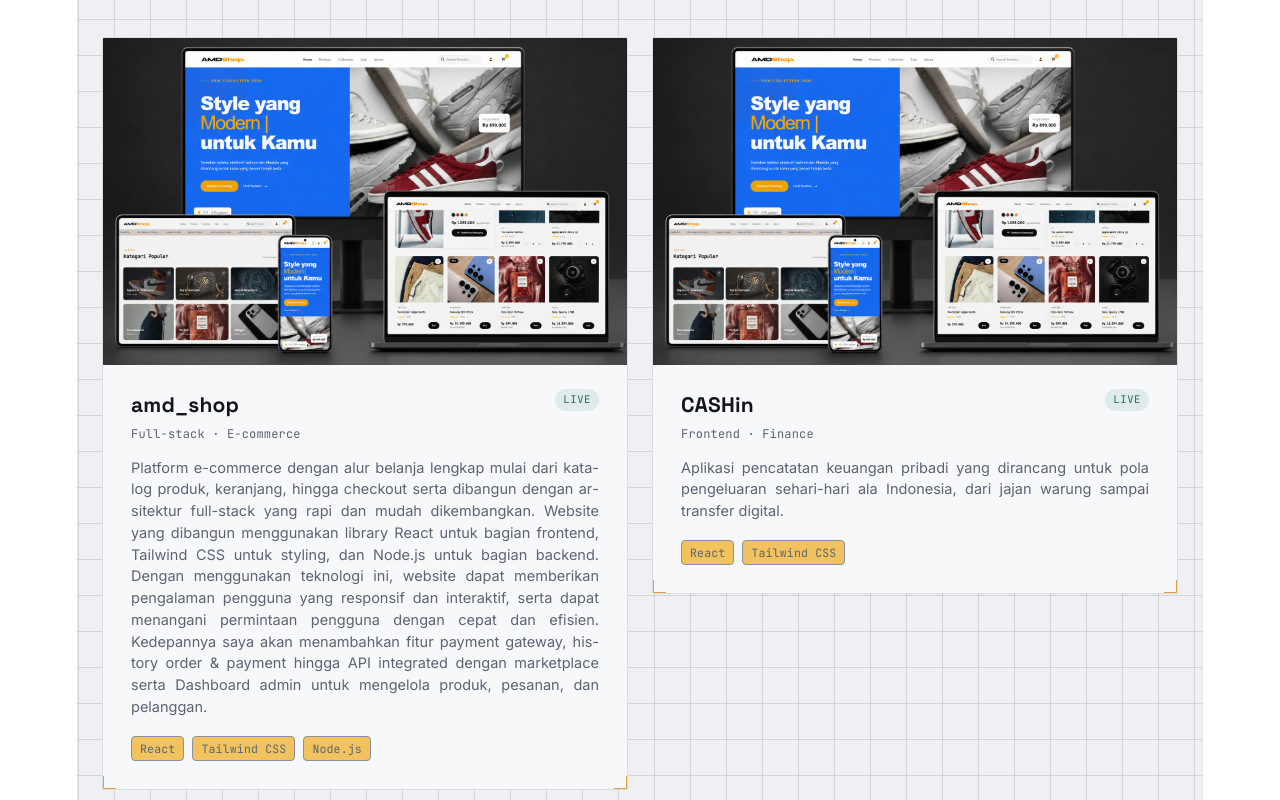
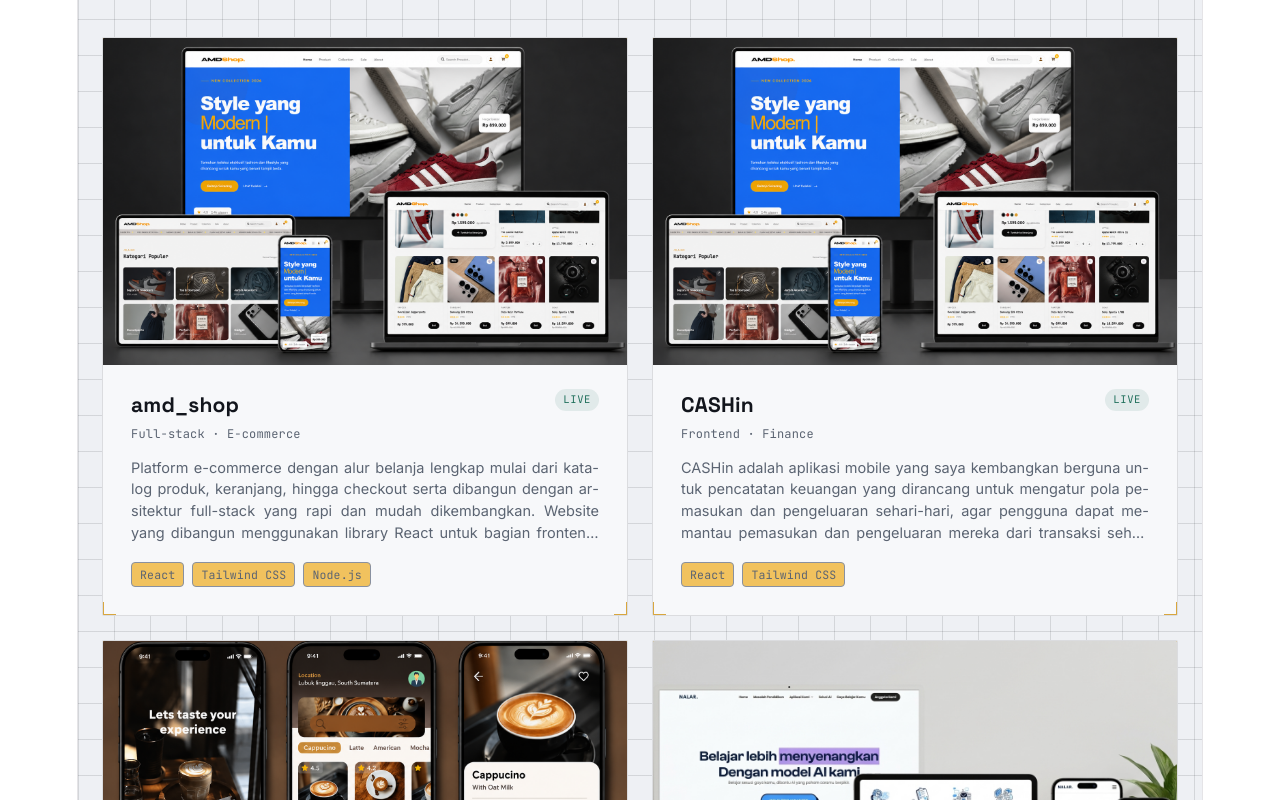
Before and after one commit to AhmadIqbalFE/my-portfolio, a React (Vite) app: page / in a window 1280 px wide. Shown: the part 2000-2800 px from the top of the page. Built offline with nearby package versions, Linux system fonts and the light colour scheme.

Commit message:
modified

```diff
--- a/src/data/projects.js
+++ b/src/data/projects.js
@@ -9,6 +9,7 @@ import coffeeProject from "../assets/images/img9.jpg";
 import coffeeMockup from "../assets/images/img10.jpg";
 import FitnessImage from "../assets/images/img11.jpg";
 import FitnessMockup from "../assets/images/img12.jpg";
+import FitnessMobile from "../assets/images/img13.jpg";
 
 export const projects = [
   {
@@ -28,7 +29,7 @@ export const projects = [
     status: "LIVE",
     stack: ["React", "Tailwind CSS"],
     description:
-      "Aplikasi pencatatan keuangan pribadi yang dirancang untuk pola pengeluaran sehari-hari ala Indonesia, dari jajan warung sampai transfer digital.",
+      "CASHin adalah aplikasi mobile yang saya kembangkan berguna untuk pencatatan keuangan yang dirancang untuk mengatur pola pemasukan dan pengeluaran sehari-hari, agar pengguna dapat memantau pemasukan dan pengeluaran mereka dari transaksi sehari hari hingga transfer digital. CASHin memiliki fitur tracking pengeluaran, pengingat tagihan, dan laporan keuangan yang dapat membantu pengguna mengelola keuangan mereka dengan lebih baik. Dengan menggunakan CASHin, pengguna dapat lebih mudah mengatur keuangan mereka dan membuat keputusan finansial yang lebih bijak. Finance app ini menggunakan react untuk bagian frontend dan Tailwind CSS untuk styling, sehingga memberikan pengalaman pengguna yang responsif dan interaktif. Untuk bagian pengelolaan data pengguna disini saya menggunakan supabase untuk pengelolaan database pengguna.",
     images: [amdShopImage, amdMobile, amdTablet],
     link: "https://cashin.vercel.app/",
   },
@@ -39,7 +40,7 @@ export const projects = [
     status: "Prototype",
     stack: ["Figma", "Adobe Illustrator"],
     description:
-      "Sebuah UI design mobile app, yang dirancang untuk memudahkan pelanggan dalam memesan kopi di kedai kopi favorit mereka, dengan fokus pada pengalaman pengguna yang intuitif dan visual yang menarik.",
+      "Sebuah UI design mobile app, yang dirancang untuk memudahkan penikmat kopi dalam memesan kopi di kedai kopi favorit mereka, di desain seminimalis mungkin agar ketika pengguna menggunakan mobile app tersebut mengerti workflow dari sistem aplikasi tersebut. CTA button yang jelas membuat aplikasi ini user friendly dari kalangan muda hingga kalangan tua. Kedepannya saya akan develop design ui yang lebih interaktif dengan system architecture yang lebih baik dari design sebelumnya.",
     images: [coffeeImage, coffeeProject, coffeeMockup],
     link: "https://www.figma.com/design/tJY7V2KoUVPlb1okU6AaDD/Design-Coffee-Shop?node-id=0-1&t=hSH4v13Xz2dDyEOR-1",
   },
@@ -50,7 +51,7 @@ export const projects = [
     status: "LIVE",
     stack: ["HTML", "CSS", "JavaScript"],
     description:
-      "Web berbasis AI yang membantu mendeteksi dan mengukur tingkat minat belajar terhadap anak-anak, dan dapat memberikan rekomendasi materi pembelajaran yang sesuai dengan minat mereka.",
+      "Nalar. adalah Web berbasis AI yang membantu mendeteksi dan mengukur tingkat minat belajar terhadap anak-anak, dan dapat memberikan rekomendasi materi pembelajaran yang sesuai dengan minat mereka. Di web ini kita dapat ",
     images: [nalarImage, nalartablet, nalarMobile],
     link: "https://nalar.netlify.app/",
   },
@@ -62,7 +63,7 @@ export const projects = [
     stack: ["Figma", "Photoshop"],
     description:
       "Web berbasis AI yang membantu mendeteksi dan mengukur tingkat minat belajar terhadap anak-anak, dan dapat memberikan rekomendasi materi pembelajaran yang sesuai dengan minat mereka.",
-    images: [FitnessImage, FitnessMockup],
+    images: [FitnessImage, FitnessMockup, FitnessMobile],
     link: "https://www.figma.com/design/yscSqEgxlDzcSOQa2J6zS3/Fitness-App?node-id=0-1&t=1KR7daWrarg27Auy-1",
   },
 ];
--- a/src/styles/index.css
+++ b/src/styles/index.css
@@ -894,10 +894,14 @@ section {
   font-size: 14.5px;
   color: var(--muted);
   margin: 0 0 18px;
+  display: -webkit-box;
   text-align: justify;
   hyphens: auto;
   word-spacing: normal;
   letter-spacing: normal;
+  -webkit-line-clamp: 4;
+  -webkit-box-orient: vertical;
+  overflow: hidden;
 }
 
 .project-stack {
@@ -945,10 +949,12 @@ section {
   border-radius: 20px;
   width: 100%;
   max-width: 560px;
-  max-height: 85vh;
+  max-height: 700px;
   overflow-y: auto;
   box-shadow: 0 30px 60px rgba(16, 20, 28, 0.25);
   animation: modalPop 0.25s ease;
+  -ms-overflow-style: none;
+  scrollbar-width: none;
 }
 
 @keyframes modalPop {
@@ -1033,6 +1039,14 @@ section {
   line-height: 1.6;
   color: var(--muted);
   margin: 0 0 20px;
+  text-align: justify;
+  word-spacing: normal;
+  letter-spacing: normal;
+  overflow-y: auto;
+}
+
+.modal-description::-webkit-scrollbar {
+  display: none;
 }
 
 .modal-stack {
```
Also changed, not shown: src/assets/images/img13.jpg (added).
